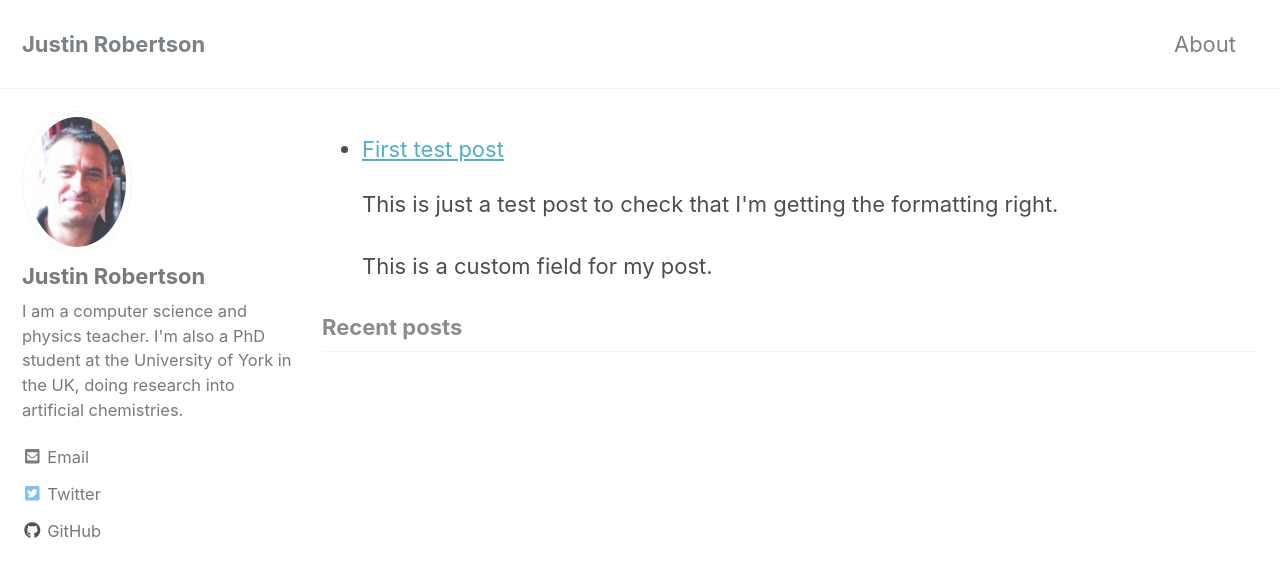
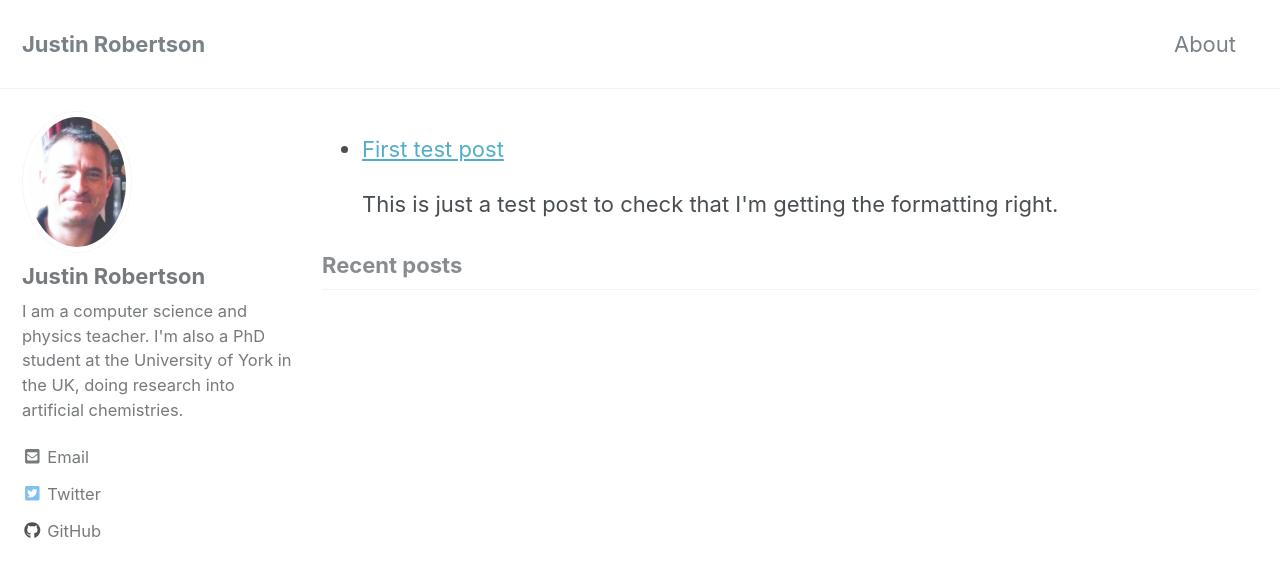
Before and after one commit to justinrobertson/justinrobertson.github.io, a Jekyll site: the page built from index.md, in a window 1280 px wide and 900 px high. Shown: the top 577 px of the window. Built offline with Jekyll 4.4.1, drawn with Linux system fonts in a browser that asks for light colours; nearby versions of some CDN libraries.

Commit message:
Removed test field from post and list of posts in index

```diff
--- a/index.md
+++ b/index.md
@@ -10,7 +10,6 @@ sidebar:
     <li>
       <a href="{{ post.url }}">{{ post.title }}</a>
       <p>{{ post.excerpt }}</p>
-      <p>{{ post.field }}</p>
     </li>
   {% endfor %}
 </ul>
```
